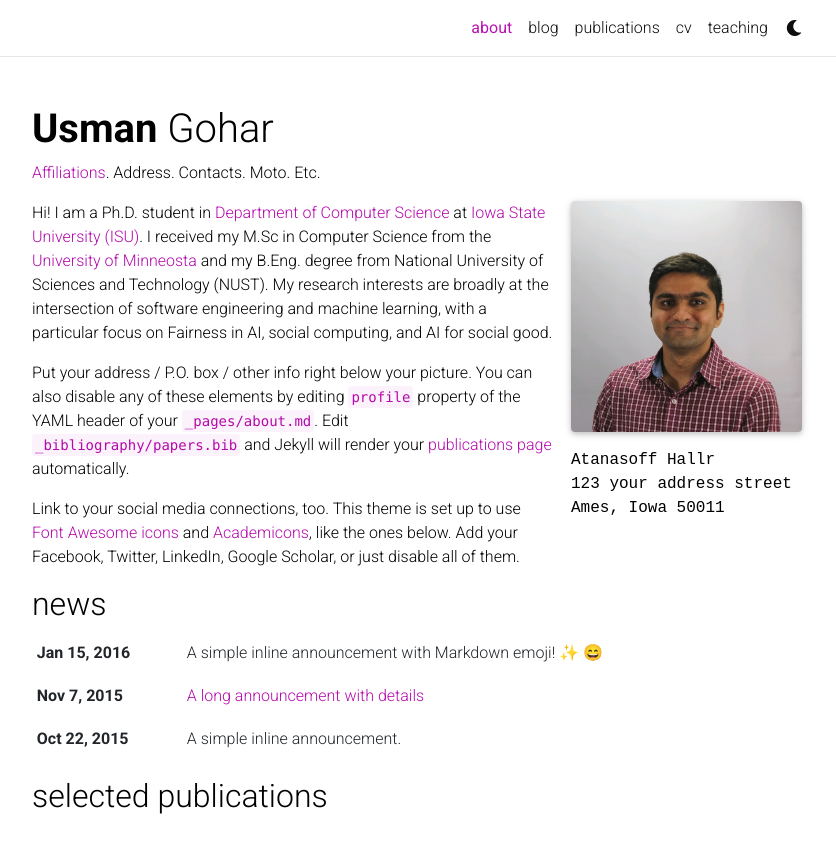
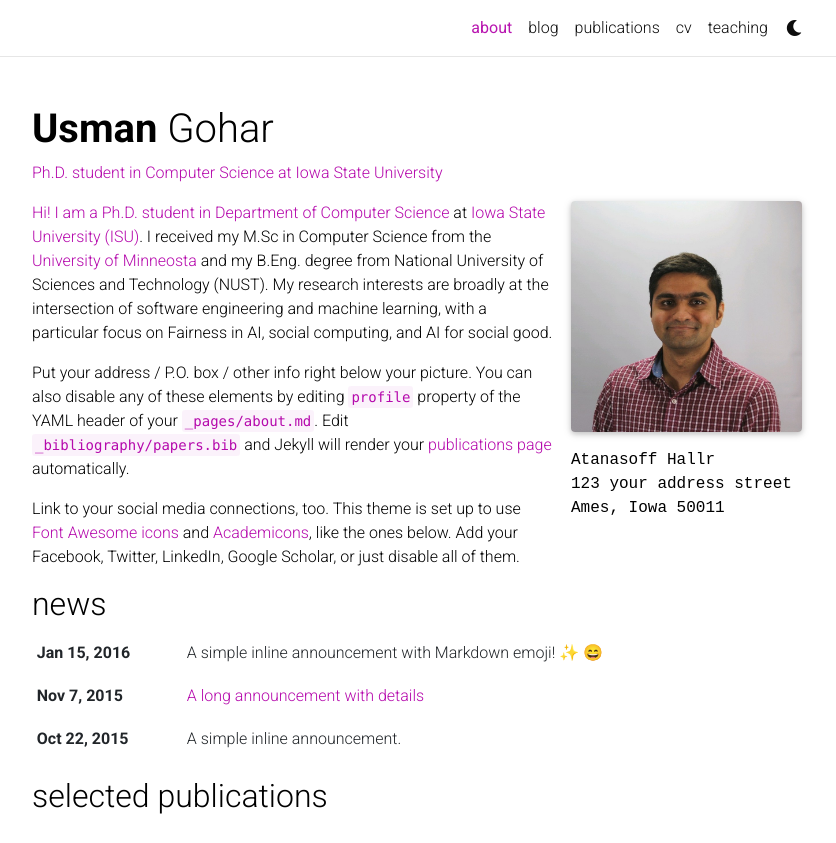
Before and after one commit to UsmanGohar/usmangohar.github.io, a Jekyll site: the page built from _pages/about.md, in a window 1280 px wide and 1133 px high, cut to the strip 0-843 px from the top of the window. Shown: the whole strip, without its empty margins (223-1059 px from the left). Built offline with Jekyll 4.4.1, drawn with Linux system fonts in a browser that asks for light colours; full-size pictures stand in for the smaller copies a plugin makes; emoji names are drawn with the system emoji font; comment, search, counter and statistics services are not loaded; a style sheet for code colours, icons or effects is not loaded.

Commit message:
Update about.md

```diff
--- a/_pages/about.md
+++ b/_pages/about.md
@@ -2,7 +2,7 @@
 layout: about
 title: about
 permalink: /
-subtitle: <a href='#'>Affiliations</a>. Address. Contacts. Moto. Etc.
+subtitle: <a href='#'> Ph.D. student in Computer Science at Iowa State University
 
 profile:
   align: right
```
